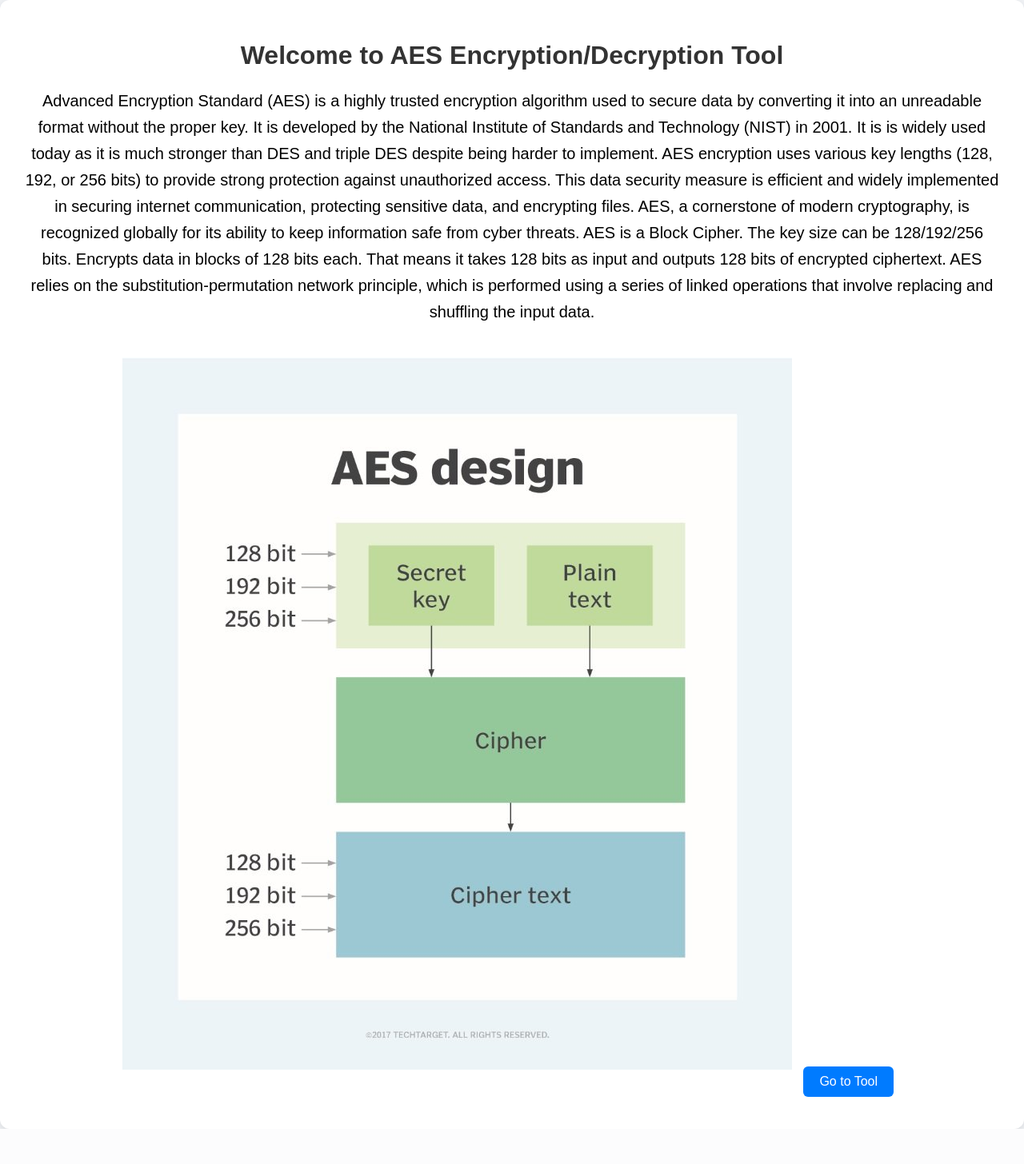
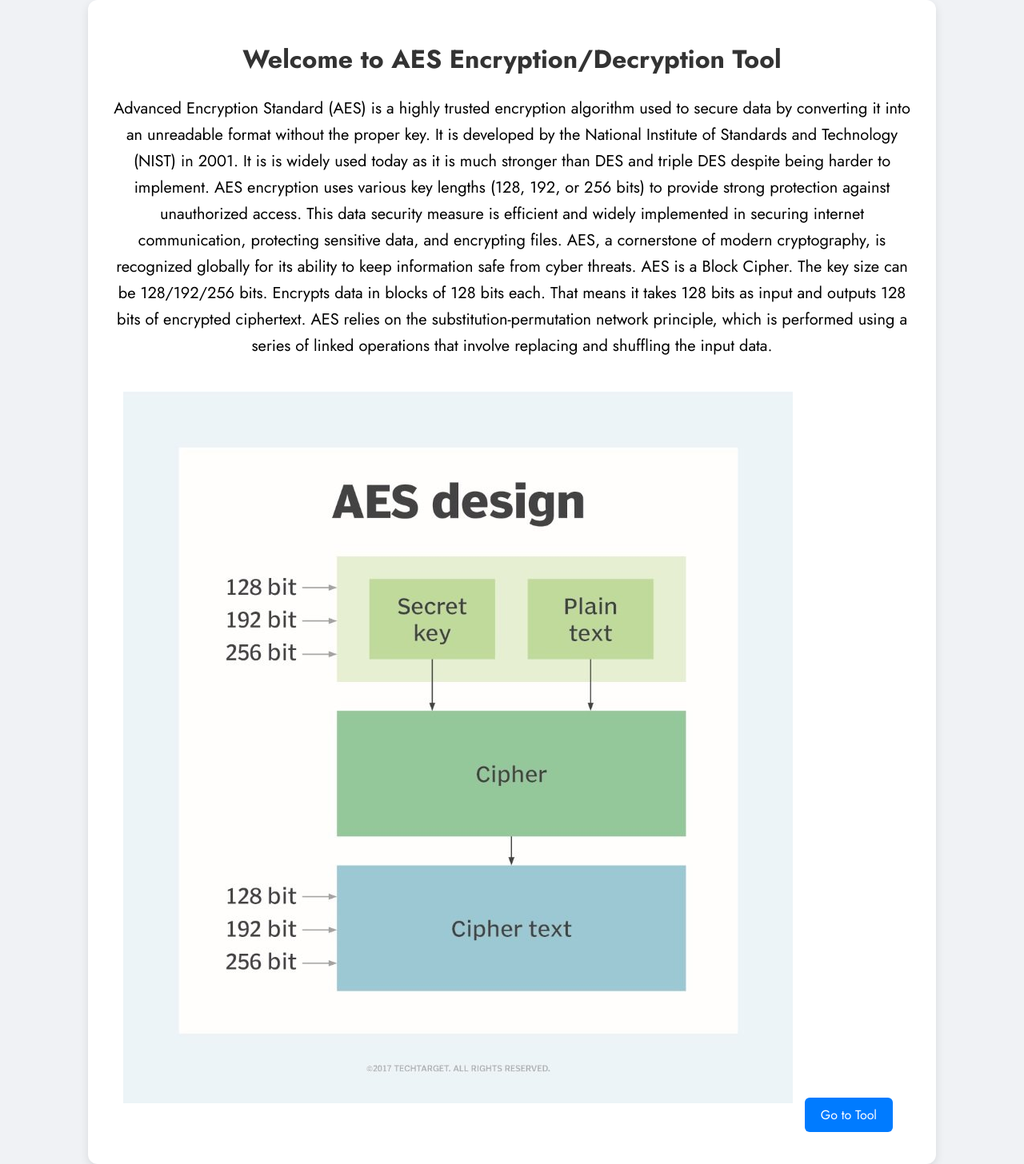
Before and after one commit to tanijagani/aeswebapp, a Flask app: page / in a window 1280 px wide. Shown: the whole page at 80% size. Before the commit the page ends 1412 px from the top, so only its background shows below. Run offline with Flask 3, Linux system fonts and the light colour scheme.

Commit message:
Update style.css

```diff
--- a/static/style.css
+++ b/static/style.css
@@ -1,11 +1,11 @@
 body {
-    font-family: Arial, sans-serif;
+    font-family: "Jost", sans-serif;
     background: #f0f2f5;
     margin: 0;
     padding: 0;
 }
 .container {
-
+   max-width:1000px;
     margin: auto;
     text-align: center;
     padding: 30px;
```
